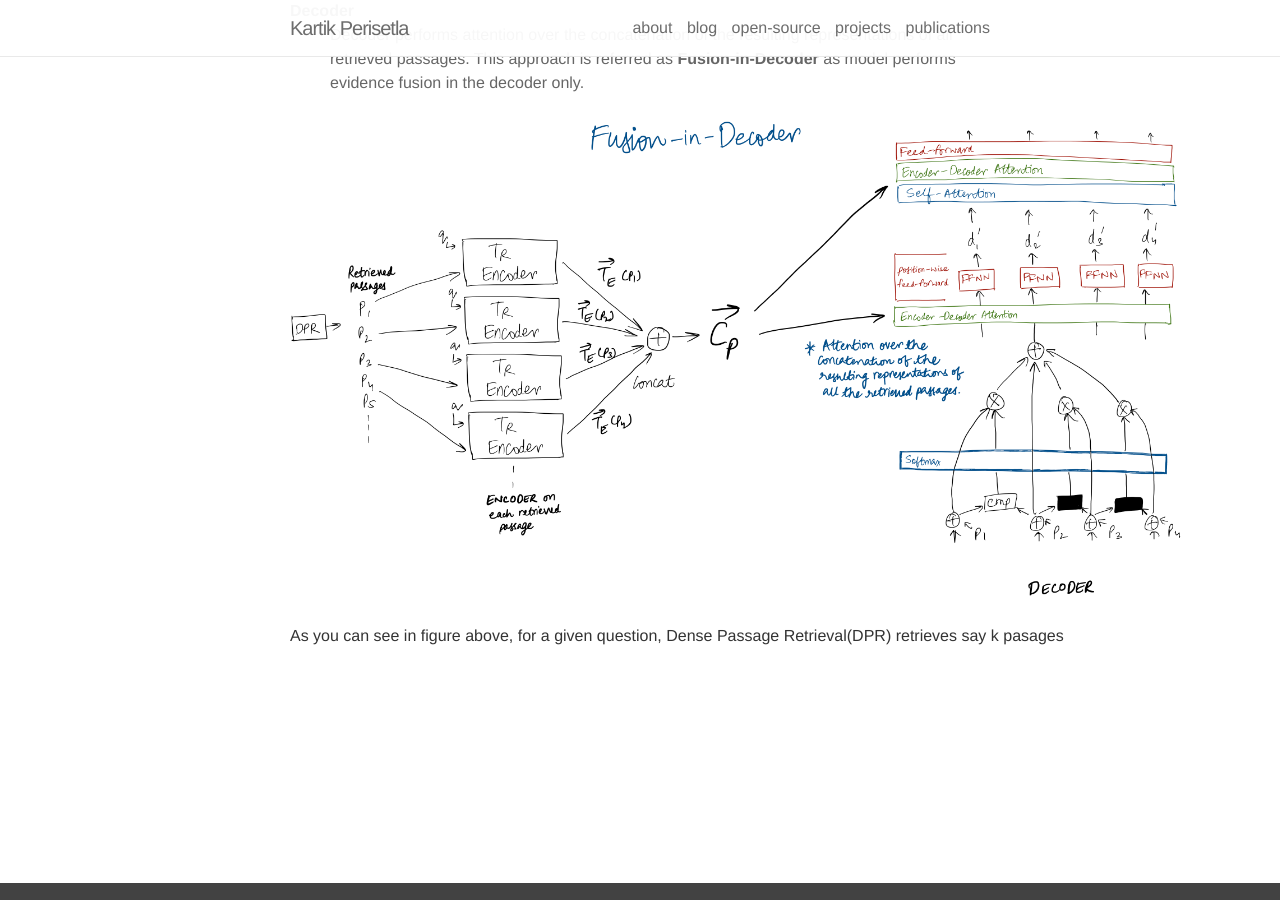
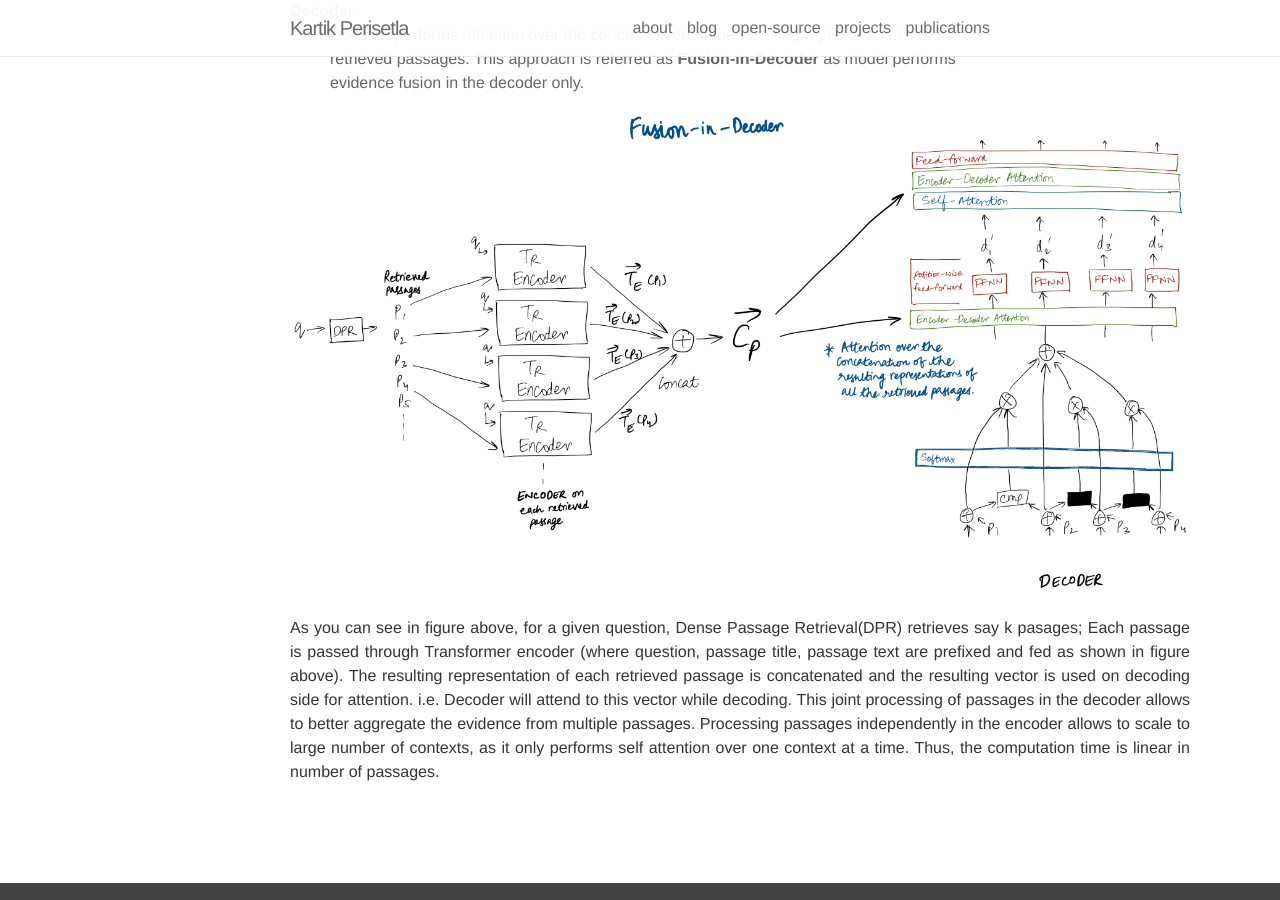
Before and after one commit to kartikperisetla/kartikperisetla.github.io, a Jekyll site: the page built from _posts/2020-07-25-leveraging-passage-retrieval-generative-models-qna.markdown, in a window 1280 px wide and 900 px high, scrolled down 5133 px. Built offline with Jekyll 4.4.1, drawn with Linux system fonts in a browser that asks for light colours; nearby versions of some CDN libraries; comment, search, counter and statistics services are not loaded.

Commit message:
updated image + text

```diff
--- a/_posts/2020-07-25-leveraging-passage-retrieval-generative-models-qna.markdown
+++ b/_posts/2020-07-25-leveraging-passage-retrieval-generative-models-qna.markdown
@@ -110,7 +110,7 @@
 </p>
 <img width="900px" src="{{ site.baseurl }}/assets/img/blog/fusion_in_decoder.png"/>
 <p align="justify">
-As you can see in figure above, for a given question, Dense Passage Retrieval(DPR) retrieves say k pasages
+As you can see in figure above, for a given question, Dense Passage Retrieval(DPR) retrieves say k pasages; Each passage is passed through Transformer encoder (where question, passage title, passage text are prefixed and fed as shown in figure above). The resulting representation of each retrieved passage is concatenated and the resulting vector is used on decoding side for attention. i.e. Decoder will attend to this vector while decoding. This joint processing of passages in the decoder allows to better aggregate the evidence from multiple passages. Processing passages independently in the encoder allows to scale to large number of contexts, as it only performs self attention over one context at a time. Thus, the computation time is linear in number of passages.
 </p>
 
 {% if page.comments %}
```
Also changed, not shown: assets/img/blog/fusion_in_decoder.png.
